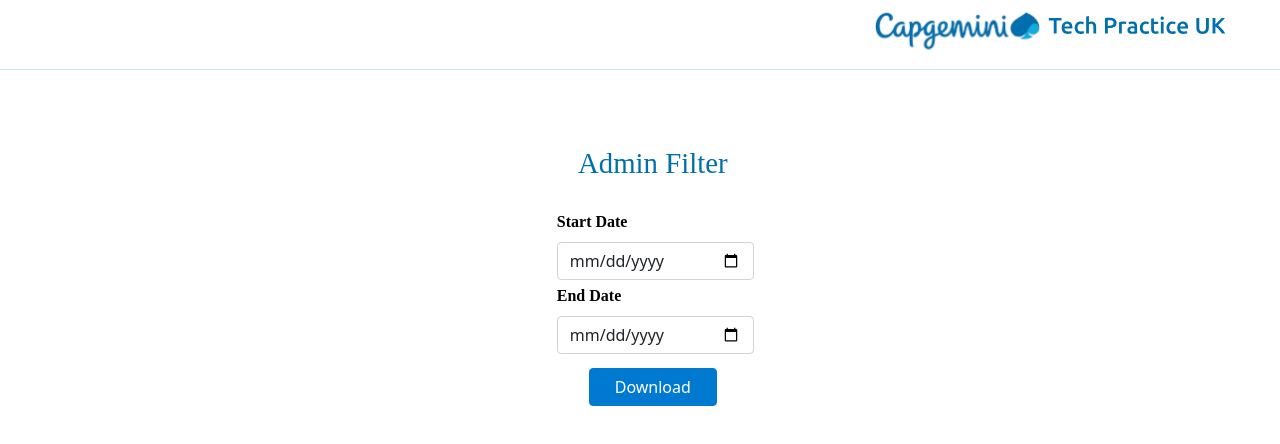
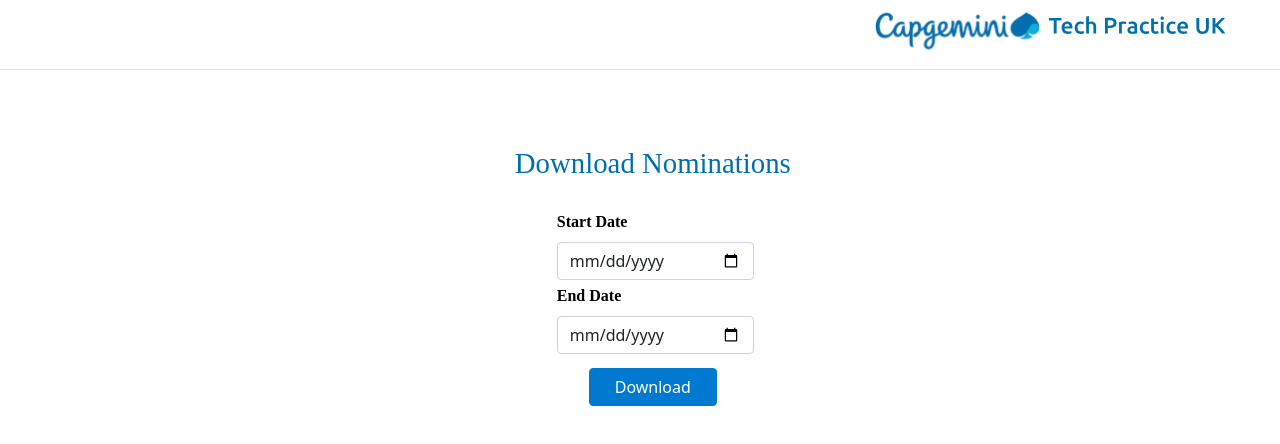
Before and after one commit to natalie3010/rewards-app-frontend, a React (Create React App) app: page /filter in a window 1280 px wide. Shown: the top 444 px of the page. Built offline with nearby package versions, Linux system fonts and the light colour scheme; no server answers.

Commit message:
Complete nomination download

```diff
--- a/src/pages/Admin/Filter/index.jsx
+++ b/src/pages/Admin/Filter/index.jsx
@@ -1,5 +1,4 @@
 import { Form, Row, Col, Button, Table } from "react-bootstrap";
-
 import LogoHeader from "../../../components/Logo";
 import SideBar from "../../../components/Sidebar";
 import { Link } from "react-router-dom";
@@ -21,7 +20,7 @@ function Filter() {
   const [endDate, setEndDate] = useState("");
   function downloadSpreadsheet(startDate, endDate) {
     const URL = `http://localhost:8080/v1/nominations/spreadsheet/${startDate}/${endDate}`;
-  }
+
     axios
       .get(URL, {
         responseType: "blob",
@@ -37,7 +36,7 @@ function Filter() {
 
         link.href = url;
 
-      link.setAttribute("download", `output.zip`);
+        link.setAttribute("download", `nominations.xlsx`);
 
         document.body.appendChild(link);
 
@@ -48,13 +47,14 @@ function Filter() {
       .catch((err) => {
         console.error(err);
       });
+  }
   return (
     <>
       <LogoHeader></LogoHeader>
 
       <FormContainer>
         <TitleContainer>
-          <Title> Admin Filter</Title>
+          <Title>Download Nominations</Title>
         </TitleContainer>
         <DateContainer>
           <Dates>
@@ -101,6 +101,7 @@ function Filter() {
             variant="light"
             onClick={() => {
               console.log(startDate, endDate);
+              downloadSpreadsheet(startDate, endDate);
             }}
           >
             Download
```
Also changed, not shown: 1 other file (tests, documents, lock files or other folders). Lines whose indentation alone changed are shown as unchanged.
